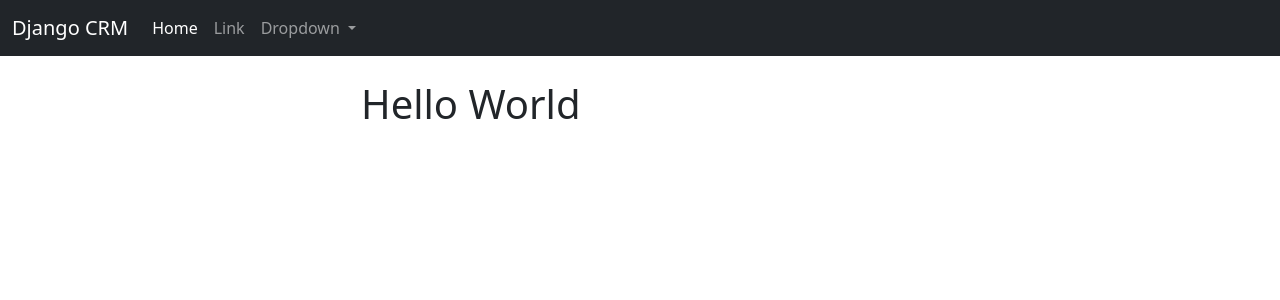
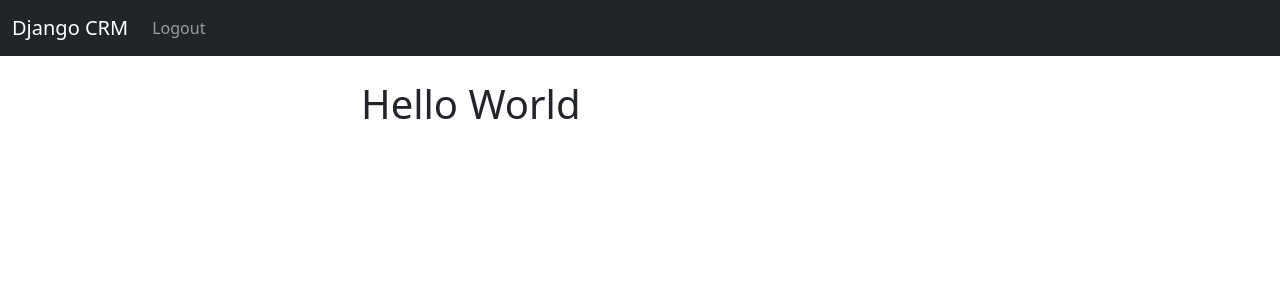
Before and after one commit to krliu67/Django_CRM, a Django app: page / in a window 1280 px wide. Shown: the top 300 px of the page. Run offline with Django 4.2, Linux system fonts and the light colour scheme; the visitor is signed in with stand-in values (Sample User, id 1).

Commit message:
registration

```diff
--- a/website/templates/navbar.html
+++ b/website/templates/navbar.html
@@ -6,24 +6,20 @@
     </button>
     <div class="collapse navbar-collapse" id="navbarSupportedContent">
       <ul class="navbar-nav me-auto mb-2 mb-lg-0">
+        {% if user.is_authenticated %}
+
         <li class="nav-item">
-          <a class="nav-link active" aria-current="page" href="#">Home</a>
-        </li>
-        <li class="nav-item">
-          <a class="nav-link" href="#">Link</a>
-        </li>
-        <li class="nav-item dropdown">
-          <a class="nav-link dropdown-toggle" href="#" role="button" data-bs-toggle="dropdown" aria-expanded="false">
-            Dropdown
-          </a>
-          <ul class="dropdown-menu">
-            <li><a class="dropdown-item" href="#">Action</a></li>
-            <li><a class="dropdown-item" href="#">Another action</a></li>
-            <li><hr class="dropdown-divider"></li>
-            <li><a class="dropdown-item" href="#">Something else here</a></li>
-          </ul>
+          <a class="nav-link" href="{% url 'logout' %}">Logout</a>
         </li>
 
+        {% else %}
+            <li class="nav-item">
+          <a class="nav-link" href="{% url 'register' %}">Register</a>
+        </li>
+          <li class="nav-item">
+          <a class="nav-link" href="{% url 'home' %}">Login</a>
+        </li>
+          {% endif %}
       </ul>
     </div>
   </div>
--- /dev/null
+++ b/website/templates/register.html
@@ -0,0 +1,6 @@
+{% extends 'base.html' %}
+{% block content %}
+
+<h1>register</h1>
+
+{% endblock %}
--- a/website/urls.py
+++ b/website/urls.py
@@ -4,5 +4,6 @@ urlpatterns = [
     path('', views.home, name='home'),
     path('login/', views.login_user, name='login'),
     path('logout/', views.logout_user, name='logout'),
+    path('register/', views.register_user, name='register'),
 
 ]
--- a/website/views.py
+++ b/website/views.py
@@ -26,4 +26,10 @@ def login_user(request):
 
 
 def logout_user(request):
-    pass
+    logout(request)
+    messages.success(request, "You have been logg out!!!")
+    return redirect('home')
+
+
+def register_user(request):
+    return render(request, 'register.html', {})
```
Also changed, not shown: website/forms.py (added, +42 -0 lines).
